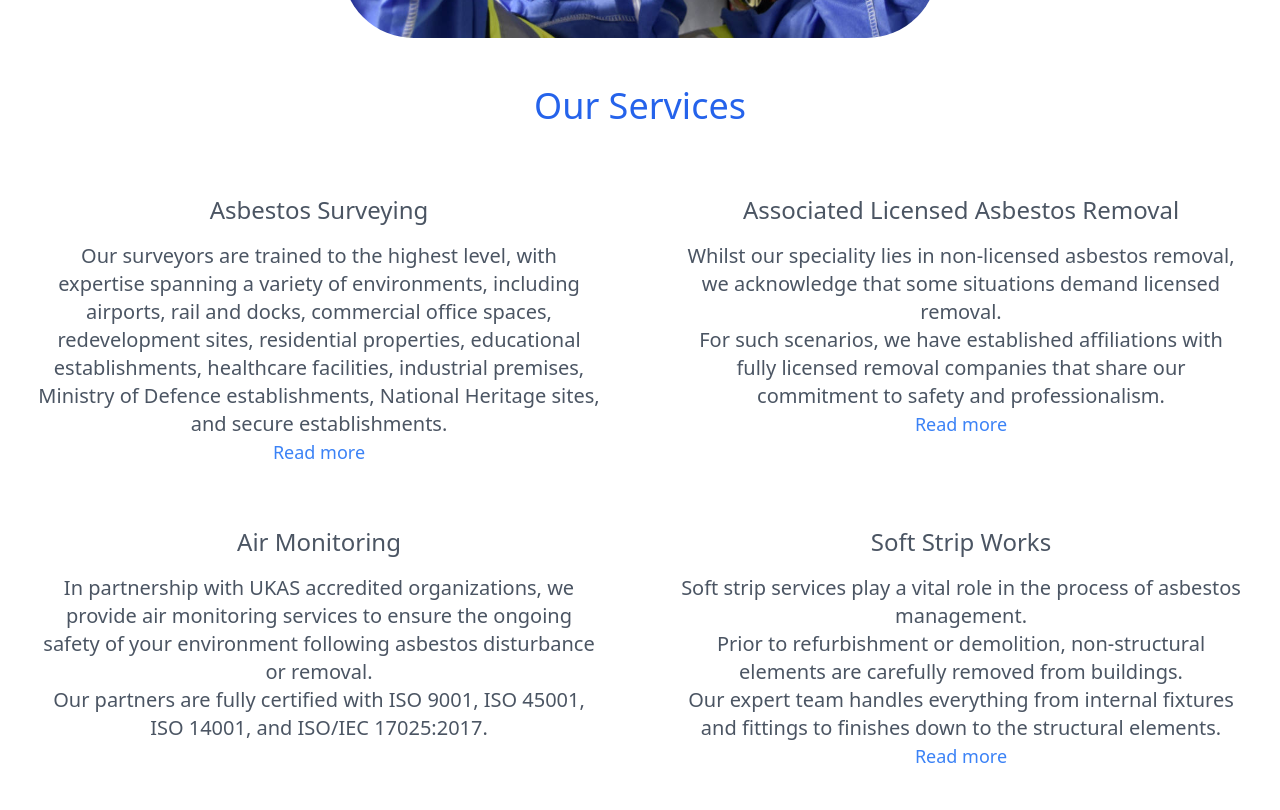
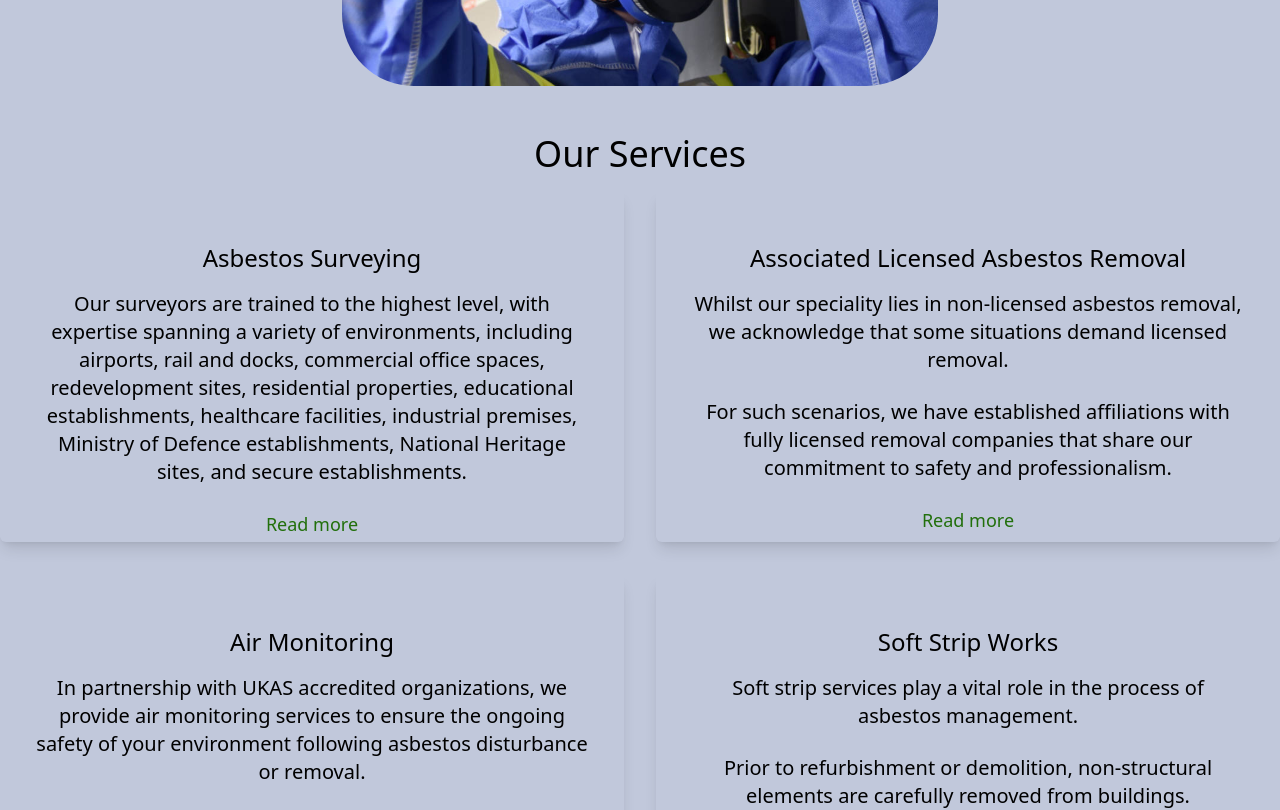
Before and after one commit to jcamargoUK/acmfinal, a Next.js app: page / in a window 1280 px wide. Shown: the part 880-1690 px from the top of the page. Built offline with nearby package versions, Linux system fonts and the light colour scheme.

Commit message:
working on final parts

```diff
--- a/components/aboutAsbestos.tsx
+++ b/components/aboutAsbestos.tsx
@@ -6,7 +6,7 @@ const AboutAsbestos = () => {
       <h1 className="subtitles">
         About Asbestos
       </h1>
-      <section className="flex flex-col gap-1 p-4 md:flex-row md:flex-wrap m-auto w-full tex-center">
+      <section className="flex flex-col gap-8 p-2 md:flex-row md:flex-wrap m-auto w-full tex-center">
         <div className="card">
           <h2 className="contentTitle">
             What is Asbestos?
--- a/components/contactSection.jsx
+++ b/components/contactSection.jsx
@@ -67,17 +67,15 @@ export default function ContactSection() {
   return (
     <main
       className='
-      bg-lime-700/60
+      bg-secondary
       flex
       flex-col
       m-auto
       text-center
-      mx-4
       mt-12
-      rounded-xl
       shadow-lg
       shadow-lime-700
-      md:w-1/2
+      md:w-2/3
       md:m-auto
       md:mt-16
       '>
@@ -98,7 +96,7 @@ export default function ContactSection() {
            text-gray-600
            mb-2
            md:text-2xl'
-          htmlFor="name">Name</label>
+          htmlFor="name"></label>
 
         <input
           className='
@@ -118,6 +116,7 @@ export default function ContactSection() {
           onChange={handleOnChange}
           required
           value={inputs.name}
+
         />
         <label
           className='
--- a/components/ourCommitment.tsx
+++ b/components/ourCommitment.tsx
@@ -2,7 +2,7 @@
 
 const OurCommitment = () => {
   return (
-    <section className="m-auto text-center">
+    <section className="m-auto text-center ">
       <h1 className="subtitles">
         Our Commitment
       </h1>
--- a/components/sectionOne.tsx
+++ b/components/sectionOne.tsx
@@ -41,14 +41,14 @@ const SectionOne: React.FC<SectionOneProps> = () => {
     <div className="content-transition overflow-hidden transition-max-height duration-200 m-auto lg:text-2xl lg:max-w-3xl">
       {firstParagraph}
       {restOfContent}
-      <button className='text-blue-500 ml-2 md:ml-8 mt-2 md:text-2xl lg:text-lg' onClick={toggleContent}>
+      <button className=' text-primary text-lg ml-2 md:ml-8 mt-2 md:text-2xl lg:text-lg' onClick={toggleContent}>
         Read less
       </button>
     </div>
   ) : (
     <div className="content-transition overflow-hidden transition-max-height duration-200 m-auto lg:text-2xl lg:max-w-3xl">
       {firstParagraph}
-      <button className='text-blue-500 ml-2 md:ml-8 mt-2 md:text-2xl lg:text-lg' onClick={toggleContent}>
+      <button className=' text-primary text-lg ml-2 md:ml-8 mt-2 md:text-2xl lg:text-lg' onClick={toggleContent}>
         Read more
       </button>
     </div>
@@ -75,7 +75,7 @@ const SectionOne: React.FC<SectionOneProps> = () => {
           </div>
         </div>
         <h3 className='text-3xl text-blue-900 font-medium text-center pt-6 pb-6 md:text-5xl md:pt-12 md:pb-12 lg:px-12'>
-          We take asbestos seriously, so you don&apos;t have to.
+          <span className='text-primary'>We take</span> asbestos seriously, so you don&apos;t <span className='text-primary'>have to.</span>
         </h3>
         {content}
         <Image
--- a/components/sectionTwo.tsx
+++ b/components/sectionTwo.tsx
@@ -90,14 +90,14 @@ const SectionTwo: React.FC<SectionTwoProps> = () => {
     <div className="content-transition overflow-hidden transition-max-height duration-200">
       {firstParagraph}
       {restOfContent}
-      <button className="text-blue-500 md:text-2xl lg:text-lg" onClick={toggleFirstParagraphContent}>
+      <button className="text-primary text-lg md:text-2xl lg:text-lg" onClick={toggleFirstParagraphContent}>
         Read less
       </button>
     </div>
   ) : (
     <div className="content-transition overflow-hidden transition-max-height duration-200">
       {firstParagraph}
-      <button className="text-blue-500 md:text-2xl lg:text-lg" onClick={toggleFirstParagraphContent}>
+      <button className="text-primary text-lg md:text-2xl lg:text-lg" onClick={toggleFirstParagraphContent}>
         Read more
       </button>
     </div>
@@ -107,14 +107,14 @@ const SectionTwo: React.FC<SectionTwoProps> = () => {
     <div className="content-transition overflow-hidden transition-max-height duration-200">
       {secondParagraph}
       {secondContent}
-      <button className="text-blue-500 md:text-2xl lg:text-lg" onClick={toggleSecondParagraphContent}>
+      <button className="text-primary text-lg md:text-2xl lg:text-lg" onClick={toggleSecondParagraphContent}>
         Read less
       </button>
     </div>
   ) : (
     <div className="content-transition overflow-hidden transition-max-height duration-200">
       {secondParagraph}
-      <button className="text-blue-500 md:text-2xl lg:text-lg" onClick={toggleSecondParagraphContent}>
+      <button className="text-primary text-lg md:text-2xl lg:text-lg" onClick={toggleSecondParagraphContent}>
         Read more
       </button>
     </div>
@@ -166,26 +166,26 @@ const SectionTwo: React.FC<SectionTwoProps> = () => {
     <div className="content-transition overflow-hidden transition-max-height duration-200">
       {thirdContent}
       {contentThee}
-      <button className="text-blue-500 md:text-2xl lg:text-lg" onClick={toggleThirdParagraphContent}>
+      <button className="text-primary text-lg md:text-2xl lg:text-lg" onClick={toggleThirdParagraphContent}>
         Read less
       </button>
     </div>
   ) : (
     <div className="content-transition overflow-hidden transition-max-height duration-200">
       {thirdContent}
-      <button className="text-blue-500 md:text-2xl lg:text-lg" onClick={toggleThirdParagraphContent}>
+      <button className="text-primary text-lg md:text-2xl lg:text-lg" onClick={toggleThirdParagraphContent}>
         Read more
       </button>
     </div>
   );
 
   return (
-    <section className="m-auto text-center">
+    <section className="m-auto text-center w-max-[80%]">
       <h1
         className="subtitles">
-        Our Services
+        <span>Our</span> Services
       </h1>
-      <div className="flex flex-col gap-1 p-4 md:flex-row md:flex-wrap m-auto w-full tex-center md:p-2 lg:p-0">
+      <div className="flex flex-col gap-8 p-2 md:flex-row md:flex-wrap m-auto w-full tex-center md:p-2 lg:p-0">
         <div className="card">
           <h2 className="contentTitle">Asbestos Surveying</h2>
           {content}
--- a/src/app/globals.css
+++ b/src/app/globals.css
@@ -6,18 +6,17 @@
   .paragraph{
     @apply
     text-lg px-2 text-left
+    pb-6
     m-auto
     md:text-3xl
     md:px-8
     md:leading-10
-    text-gray-600
     lg:text-center
     lg:text-xl
   }
   .subtitles{
     @apply
       text-4xl
-      text-blue-600
       font-medium
       text-center
       pt-6
@@ -29,7 +28,6 @@
   }
   .contentTitle{
     @apply
-    text-gray-600
     text-3xl
     pb-4
     pt-6
@@ -39,9 +37,11 @@
   }
   .card{
     @apply
+    shadow-lg
     lg:basis-1/2
     lg:flex-1
     mx-auto
+    rounded-md
     lg:max-w-[45%]
     xl:basis-1/3
     xl:max-w-[50%]
--- a/src/app/page.tsx
+++ b/src/app/page.tsx
@@ -10,7 +10,7 @@ import Footer from '../../components/footer'
 
 export default function Home() {
   return(
-    <div className='bg-white'>
+    <div className=' bg-backgroud'>
       < SectionOne />
       < SectionTwo />
       < OurCommitment />
--- a/tailwind.config.js
+++ b/tailwind.config.js
@@ -6,8 +6,13 @@ module.exports = {
     './src/app/**/*.{js,ts,jsx,tsx,mdx}',
   ],
   theme: {
-    extend: {
-      },
+    colors: {
+      text: '#2D322C',
+      backgroud: '#C1C8DB',
+      primary: '#216F0B',
+      secondary: '#CAD8C7'
+    }
+
     },
 
   }
```
